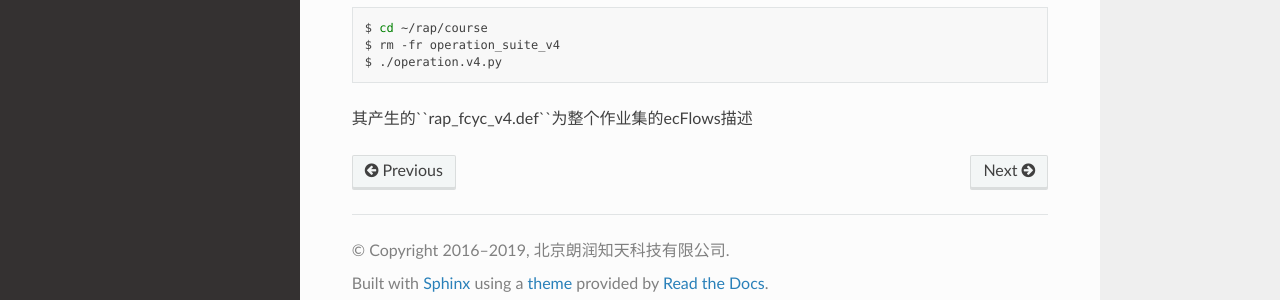
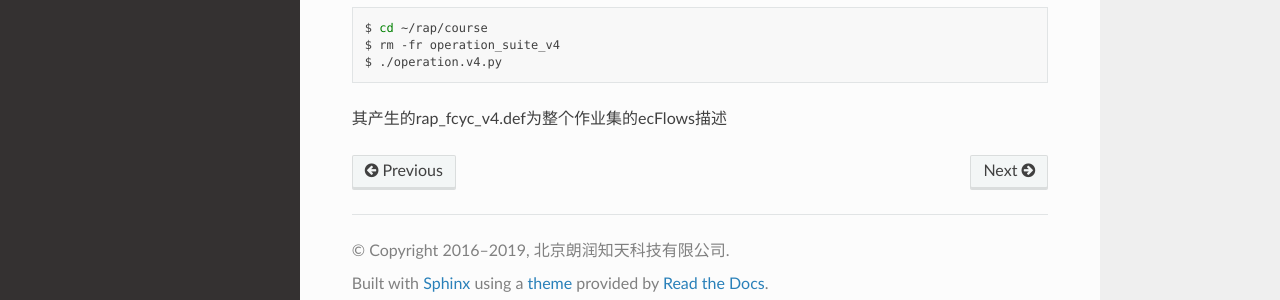
Before and after one commit to Weatherhub/rapdoc, a Sphinx documentation site: the page built from source/ecflow.rst, in a window 1280 px wide and 960 px high. Shown: the part 640-940 px from the top of the window. Built offline with Sphinx 7.4.7 and the Read the Docs theme 2.0.0, drawn with Linux system fonts in a browser that asks for light colours.

```diff
--- a/source/ecflow.rst
+++ b/source/ecflow.rst
@@ -32,4 +32,4 @@ RAP作业集的生成
   $ rm -fr operation_suite_v4
   $ ./operation.v4.py
 
-其产生的``rap_fcyc_v4.def``为整个作业集的ecFlows描述
+其产生的rap_fcyc_v4.def为整个作业集的ecFlows描述
```
